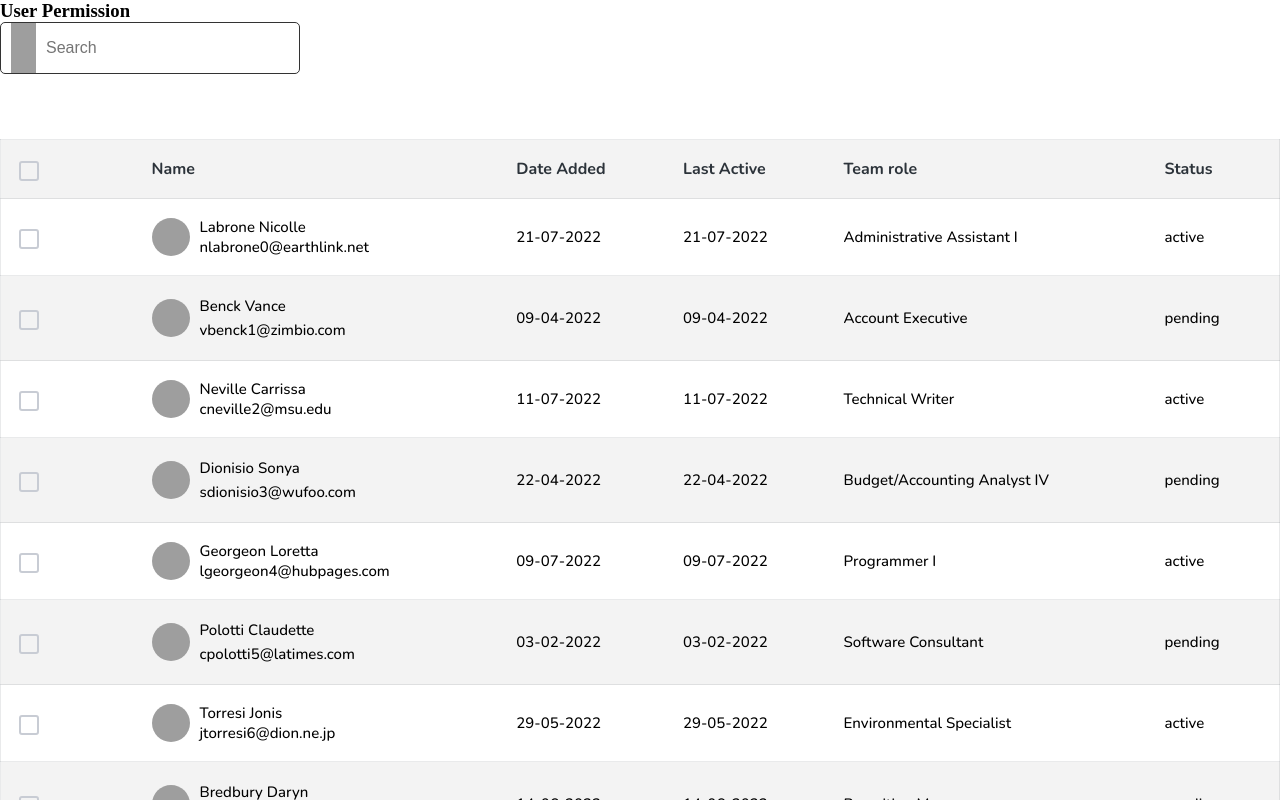
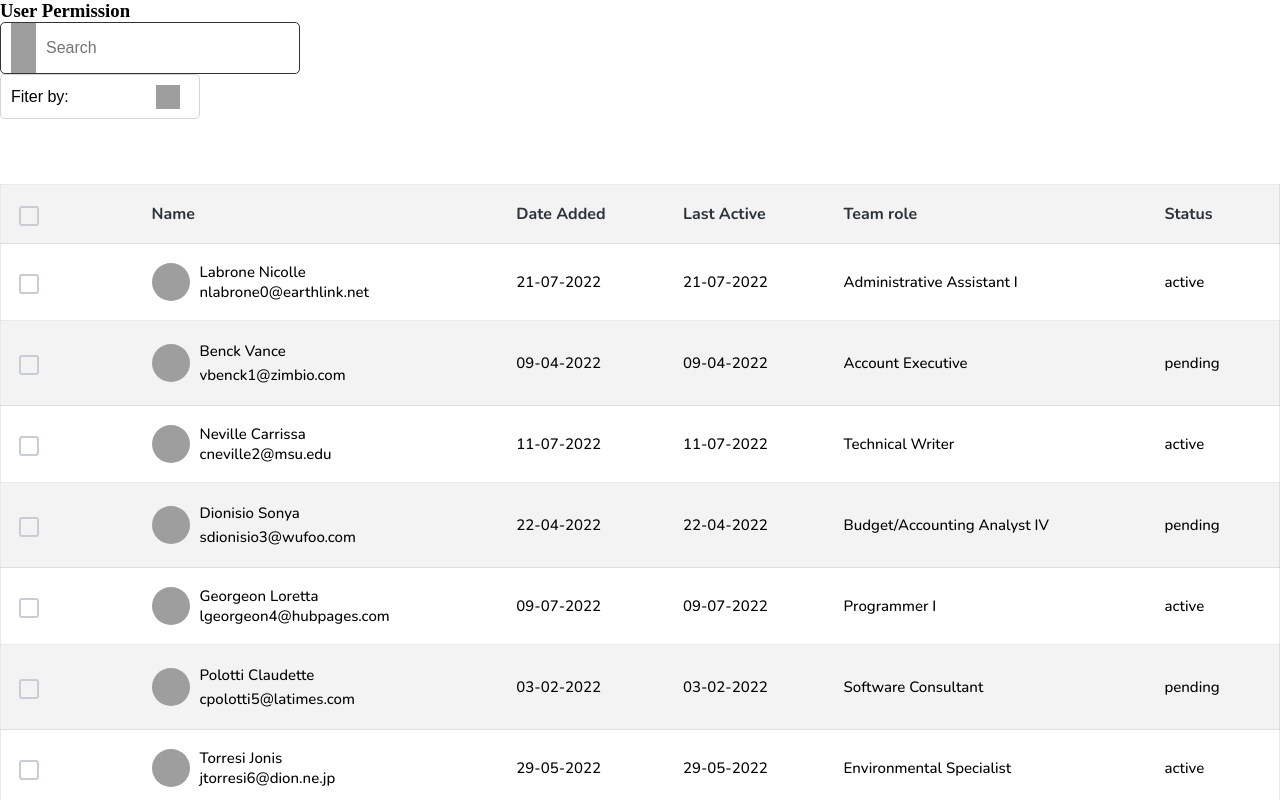
Before and after one commit to MicroHub69/Tables, a React (Create React App) app: page / in a window 1280 px wide. Shown: the top 800 px of the page. Built offline with nearby package versions, Linux system fonts and the light colour scheme; grey boxes are pictures that could not be loaded.

Commit message:
Table: Custom Select

```diff
--- /dev/null
+++ b/src/Pages/Select.jsx
@@ -0,0 +1,37 @@
+import React from "react";
+import { useState } from "react";
+// import SVGs from "../../assets/svg/SVGs";
+
+const SelectDrop = ({ selected, setSelected }) => {
+  const [isActive, setIsActive] = useState(false);
+  const options = ["Last 7days", "Last 14 days", "This month", "This year"];
+  return (
+    <div className="select_me filter_drop">
+      <div className="select-btn" onClick={(e) => setIsActive(!isActive)}>
+        <input type="text" value={selected} readOnly />
+        <img
+          src="https://www.svgrepo.com/show/356209/chevron-down.svg"
+          alt="v"
+        />
+      </div>
+      {isActive && (
+        <div className="select_content">
+          {/* <h5>Duration</h5> */}
+          {options.map((option) => (
+            <div
+              className="select_items"
+              onClick={(e) => {
+                setSelected(option);
+                setIsActive(false);
+              }}
+            >
+              {option}
+            </div>
+          ))}
+        </div>
+      )}
+    </div>
+  );
+};
+
+export default SelectDrop;
--- a/src/Pages/Test.jsx
+++ b/src/Pages/Test.jsx
@@ -1,6 +1,7 @@
 import React, { useState } from "react";
 import Pagination from "rc-pagination";
 import JSON from "./TestData.json";
+import SampleDrop from "./Select";
 import styled from "styled-components";
 
 const TableFrame = styled.div`
@@ -29,6 +30,7 @@ const TableFrame = styled.div`
 `;
 
 const CareerTable = () => {
+  const [selected, setSelected] = useState("Fiter by:");
   // SEARCH INPUT
   const [searchInput, setSearchInput] = useState("");
   // ======STATES FOR PAGINATION
@@ -201,6 +203,7 @@ const CareerTable = () => {
       </div>
 
       <div className="">
+        <SampleDrop selected={selected} setSelected={setSelected} />
         <PerData />
       </div>
     </section>
--- a/src/assets/css/table.css
+++ b/src/assets/css/table.css
@@ -339,6 +339,90 @@ table td {
   border-color: #eceff5;
 }
 
+.select_me {
+  width: 200px;
+  position: relative;
+  font-family: var(--Nunito);
+  -webkit-user-select: none;
+     -moz-user-select: none;
+      -ms-user-select: none;
+          user-select: none;
+}
+
+.select_me h5 {
+  margin-left: 10px;
+  margin-bottom: 5px;
+}
+
+.select_me .select-btn {
+  padding: 10px;
+  background: var(--White);
+  border-radius: 5px;
+  cursor: pointer;
+  border: 1px solid rgba(44, 51, 58, 0.2);
+  font-size: 16px;
+  font-weight: 400;
+  line-height: 24px;
+  letter-spacing: 0px;
+  height: 45px;
+  text-align: left;
+  display: -webkit-box;
+  display: -ms-flexbox;
+  display: flex;
+  -webkit-box-pack: justify;
+      -ms-flex-pack: justify;
+          justify-content: space-between;
+  -webkit-box-align: center;
+      -ms-flex-align: center;
+          align-items: center;
+  color: var(--Gunmetal);
+}
+
+.select_me .select-btn img {
+  width: 24px;
+  height: 24px;
+  position: absolute;
+  right: 20px;
+}
+
+.select_me .select-btn input {
+  width: auto;
+  background: transparent;
+  outline: 0;
+  font-size: 16px;
+  border: 0;
+}
+
+.select_me .select_content {
+  position: absolute;
+  top: 55px;
+  padding: 10px;
+  z-index: 1;
+  width: 100%;
+  left: 0;
+  font-weight: 500;
+  background: #ffffff;
+  border: 1px solid #c0c0c0;
+  border-radius: 5px;
+  overflow: auto;
+}
+
+.select_me .select_items {
+  font-size: 16px;
+  font-weight: 400;
+  line-height: 22px;
+  letter-spacing: 0em;
+  text-align: left;
+  padding: 10px;
+  -webkit-transition: 0.4s;
+  transition: 0.4s;
+  border-bottom: 1px solid #f5f5f5;
+}
+
+.select_me .select_items:hover {
+  background-color: rgba(0, 131, 143, 0.07);
+}
+
 @media (max-width: 1024px) {
   .scrollable_table {
     overflow-x: auto;
--- a/src/assets/scss/table.scss
+++ b/src/assets/scss/table.scss
@@ -297,6 +297,74 @@ table {
   background-color: #eceff5;
   border-color: #eceff5;
 }
+
+.select_me {
+  width: 200px;
+  position: relative;
+  font-family: var(--Nunito);
+  user-select: none;
+  h5 {
+    margin-left: 10px;
+    margin-bottom: 5px;
+  }
+  .select-btn {
+    padding: 10px;
+    background: var(--White);
+    border-radius: 5px;
+    cursor: pointer;
+    border: 1px solid rgba(44, 51, 58, 0.2);
+    font-size: 16px;
+    font-weight: 400;
+    line-height: 24px;
+    letter-spacing: 0px;
+    height: 45px;
+    text-align: left;
+    display: flex;
+    justify-content: space-between;
+    align-items: center;
+    color: var(--Gunmetal);
+    img {
+      width: 24px;
+      height: 24px;
+      position: absolute;
+      right: 20px;
+    }
+    input {
+      width: auto;
+      background: transparent;
+      outline: 0;
+      font-size: 16px;
+      border: 0;
+    }
+  }
+  .select_content {
+    position: absolute;
+    top: 55px;
+    padding: 10px;
+    z-index: 1;
+    width: 100%;
+    left: 0;
+    // display: none;
+    font-weight: 500;
+    background: #ffffff;
+    border: 1px solid #c0c0c0;
+    border-radius: 5px;
+    overflow: auto;
+  }
+  .select_items {
+    font-size: 16px;
+    font-weight: 400;
+    line-height: 22px;
+    letter-spacing: 0em;
+    text-align: left;
+    padding: 10px;
+    transition: 0.4s;
+    border-bottom: 1px solid #f5f5f5;
+    &:hover {
+      background-color: rgba(0, 131, 143, 0.07);
+    }
+  }
+}
 @media (max-width: 1024px) {
   .scrollable_table {
     overflow-x: auto;
```
Also changed, not shown: src/assets/mini/table.min.css.
